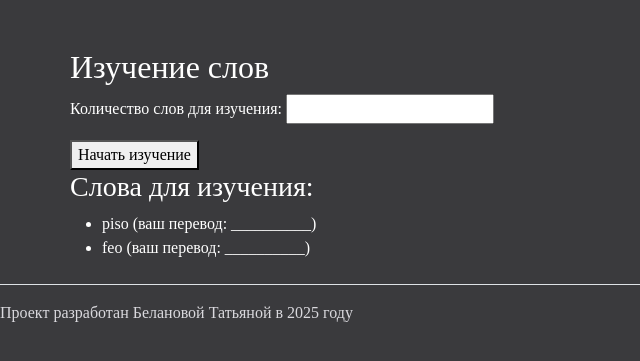
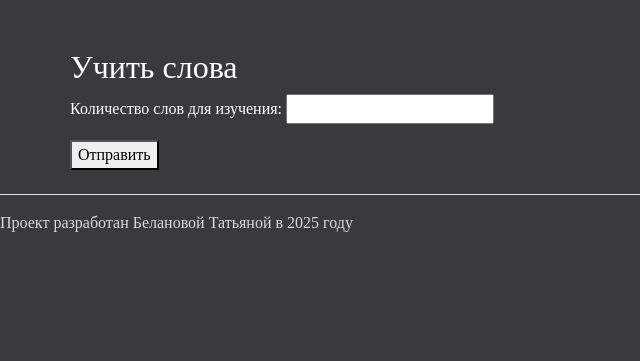
Before and after one commit to tanya-belanova/my_site, a Django app: template my_project/templates/learn_words.html in a window 1280 px wide. Shown: the part 95-456 px from the top of the page, without its empty margins (0-640 px from the left). Run offline with Django 5.2, Linux system fonts and the light colour scheme; the template is opened without the code that fills it: values that come from a table or form of the project are taken from there, others are empty; data comes from the database, SQL or seed files in the repository; both versions use the stored data as it was after the commit; some libraries are stand-ins or nearby versions.

Commit message:
добавлены новые функции в leran и add

```diff
--- a/my_project/templates/learn_words.html
+++ b/my_project/templates/learn_words.html
@@ -1,19 +1,23 @@
 {% extends 'base_page.html' %}
 
 {% block content %}
-    <h2>Изучение слов</h2>
-    <form method="post">
-        {% csrf_token %}
-        {{ form.as_p }}
-        <button type="submit">Начать изучение</button>
-    </form>
-
-    {% if word_cards %}
-        <h3>Слова для изучения:</h3>
-        <ul>
-            {% for card in word_cards %}
-                <li>{{ card.spanish_word }} (ваш перевод: __________)</li>
+    {% if form %}
+        <h2>Учить слова</h2>
+        <form method="post">
+            {% csrf_token %}
+            {{ form.as_p }}
+            <button type="submit">Отправить</button>
+        </form>
+    {% else %}
+        <h2>Ввод переводов</h2>
+        <form method="post">
+            {% csrf_token %}
+            {% for word in word_cards %}
+                <p>Слово: {{ word.spanish_word }}</p>
+                <label for="translation_{{ word.id }}">Перевод:</label>
+                <input type="text" id="translation_{{ word.id }}" name="translation_{{ word.id }}"><br><br>
             {% endfor %}
-        </ul>
+            <button type="submit">Отправить</button>
+        </form>
     {% endif %}
 {% endblock %}
```
Also changed, not shown: my_project/templates/add_words.html (+15 -3 lines), my_project/db.sqlite3.
